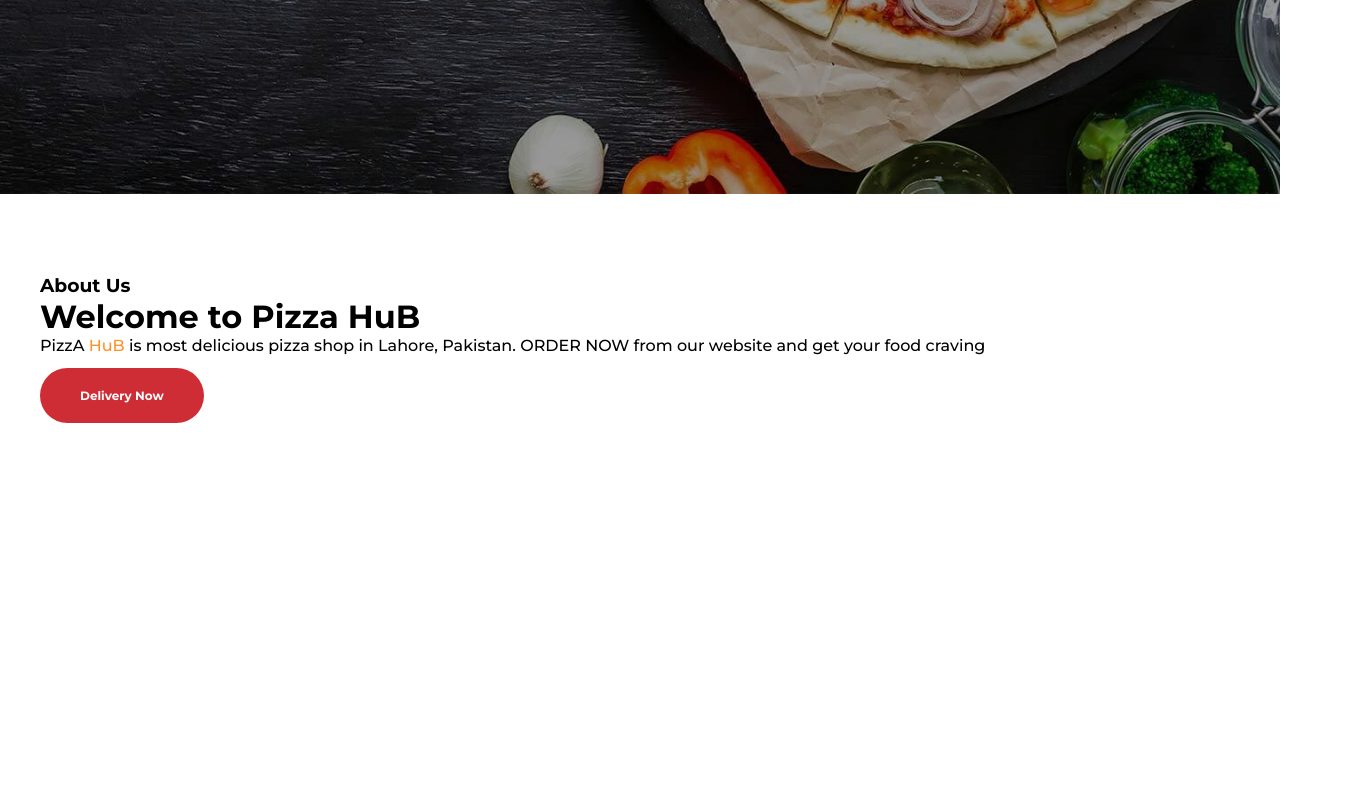
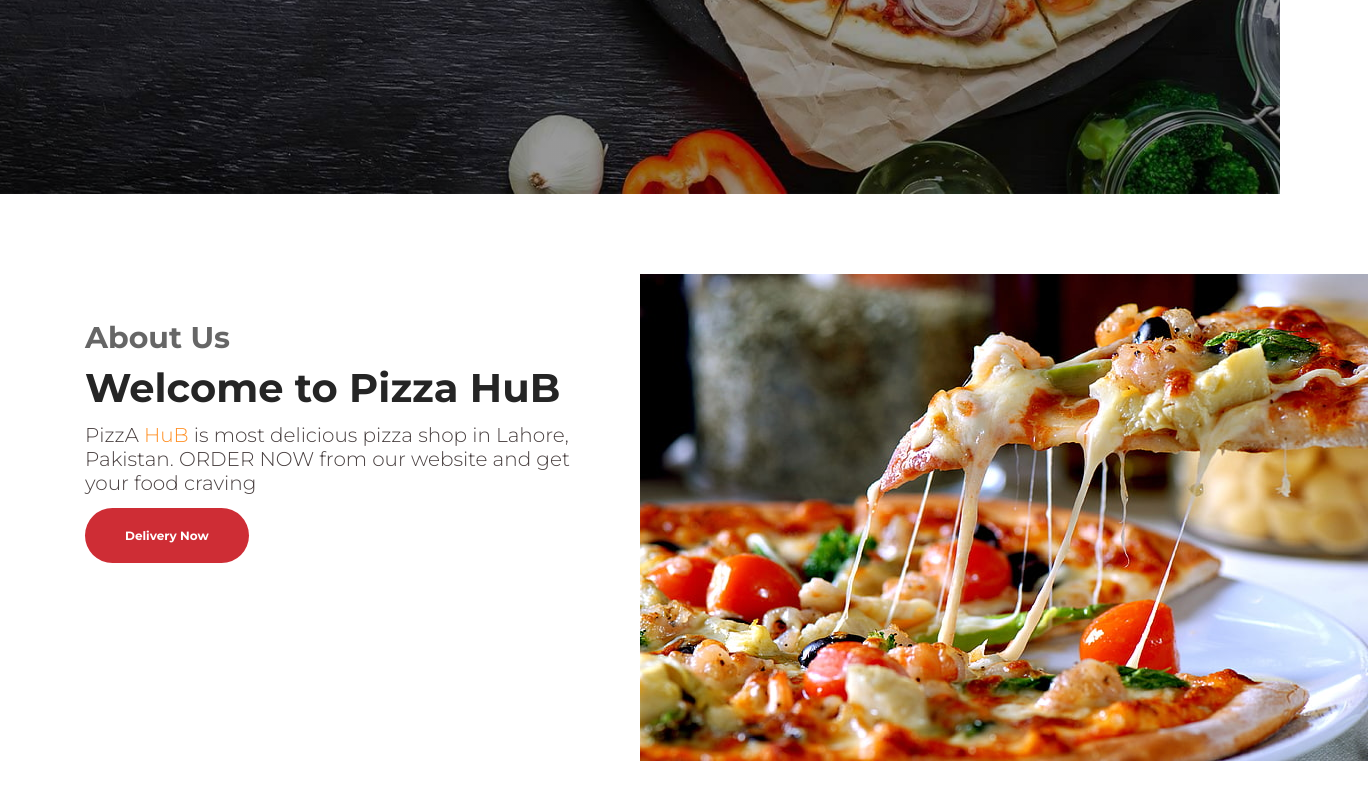
Before and after one commit to haiderali015/Pizza-Website-In-React, a React (Create React App) app: page / in a window 1280 px wide. Shown: the part 606-1406 px from the top of the page, 1368 px wide, since content can reach past the window. Before the commit the page ends 1090 px from the top, so only its background shows below. Built offline with nearby package versions, Linux system fonts and the light colour scheme.

Commit message:
about sec

```diff
--- a/src/App.css
+++ b/src/App.css
@@ -113,3 +113,34 @@ background: rgb(206, 45, 53);
 .about{
   padding: 80px 0;
 }
+
+.row{
+  width: 100%;
+  display: flex;
+}
+
+.col-6{
+  width: 50%;
+}
+.p-25{
+  padding: 45px;
+}
+.about h3{
+  color: rgba(37,37,37,0.7);
+  font-size: 30px;
+  margin-bottom: 12px;
+  font-weight: 700;
+}
+
+.about h1{
+  color:#252525;
+  font-size: 40px;
+  line-height: 40px;
+  margin-bottom: 15px;
+  font-weight: 700;
+}
+.about p{
+  color: #494040;
+  font-size: 20px;
+  font-weight: 300;
+}
--- a/src/Components/About.js
+++ b/src/Components/About.js
@@ -5,11 +5,22 @@ const About = () => {
     <>
     <div className='about'>
     <div className='container'>
-        <h3>About Us</h3>
-        <h1>Welcome to Pizza HuB</h1>
-        <p>PizzA <span style={{ color: 'rgb(255, 145, 39)'}}>HuB</span> is most delicious pizza shop in Lahore, Pakistan. ORDER NOW from our website and get your food craving</p>
-        <div className='banner-btn'>
-        <a href="" className='btn btn-smart'>Delivery Now</a>
+        <div className='row'>
+        <div className='col-6 p-25'>
+            <h3>About Us</h3>
+            <h1>Welcome to Pizza HuB</h1>
+            <p>PizzA <span style={{ color: 'rgb(255, 145, 39)'}}>HuB</span> is most delicious pizza shop in Lahore, Pakistan. ORDER NOW from our website and get your food craving</p>
+            <div className='banner-btn'>
+            <a href="" className='btn btn-smart'>Delivery Now</a>
+            </div>
+        </div>
+
+            <div className='col-6'>
+            <div className='about_img'>
+                <img src='/images/aboutpic.jpg' alt='pizza'/>
+            </div>
+
+            </div>
         </div>
     </div>
     </div>
```
Also changed, not shown: public/images/aboutpic.jpg (added).
